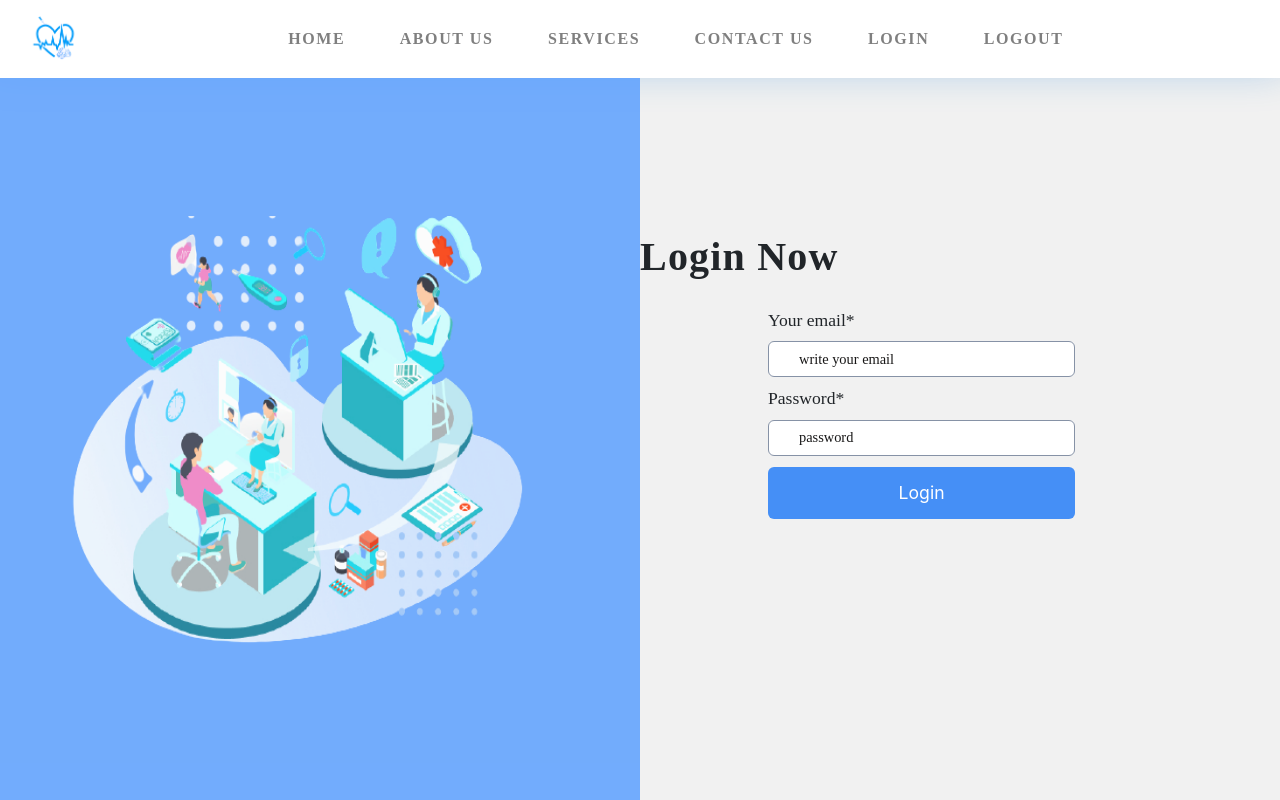
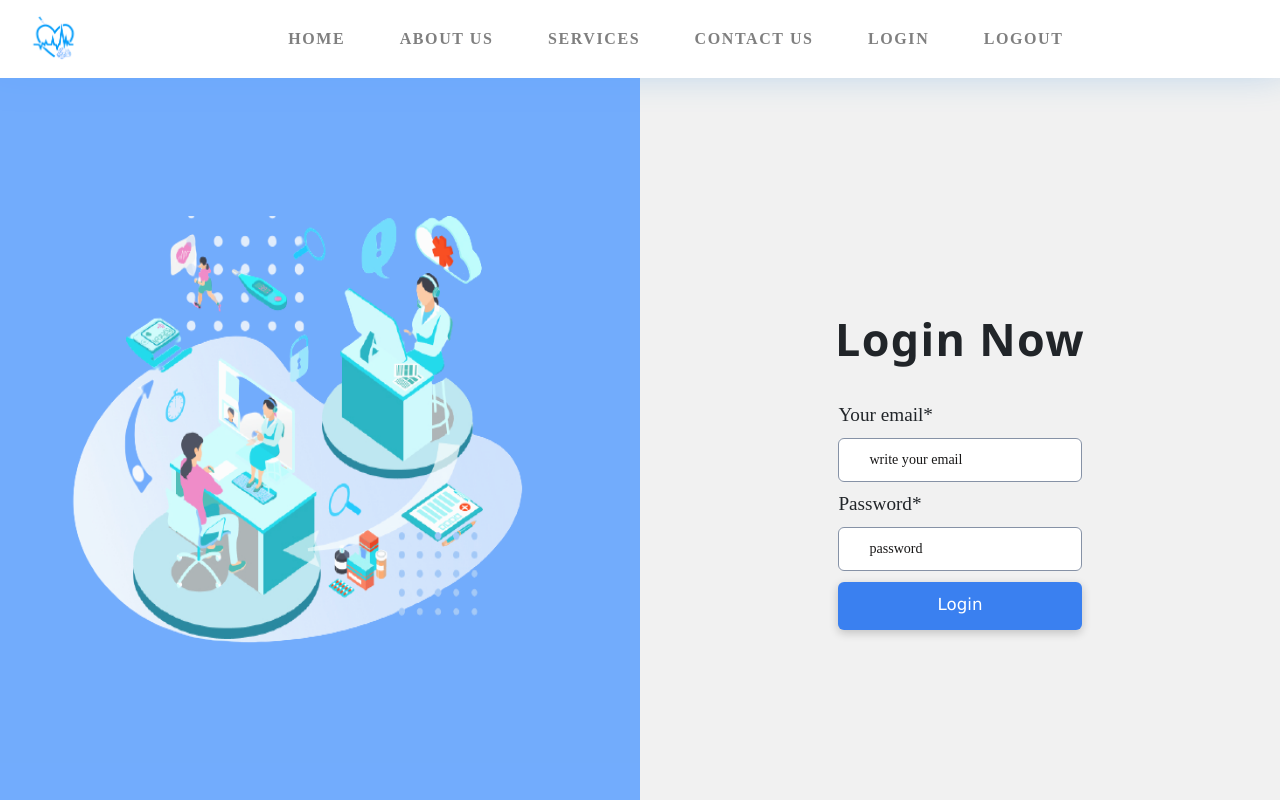
Before and after one commit to biley02/Medical-Record-Project, a React (Create React App) app in the folder medical-record/: page /user/login in a window 1280 px wide. Shown: the top 800 px of the page. Built offline with nearby package versions, Linux system fonts and the light colour scheme.

Commit message:
added flexbox to  loginpage

```diff
--- a/medical-record/src/components/UserSignIn.js
+++ b/medical-record/src/components/UserSignIn.js
@@ -21,7 +21,7 @@ const UserSignIn = () => {
     setloginDetails({ email: "", password: "" });
   };
   return (
-    <div>
+    <div id="ini">
       <div id="signupLeftImage">
         <img id="design" src={signUpLogo} alt="signupImage" />
       </div>
@@ -29,7 +29,7 @@ const UserSignIn = () => {
         <h2 id="heading2">Login Now</h2>
         <div id="Form1">
           <div id="details1">
-          <form onSubmit={loginSubmit}>
+          <form onSubmit={loginSubmit} id="d1">
             <label className="label2">Your email*</label>
             <input
               type="email"
--- a/medical-record/src/styles/login.css
+++ b/medical-record/src/styles/login.css
@@ -5,29 +5,34 @@ body {
     overflow-y: hidden;
     overflow-x: hidden;
 }
-
+#ini{
+	display: flex;
+	flex-direction: row;
+}
 #loginForm{
-	top:20vh;
-	position:relative;
+	display: flex;
+	flex-direction:column;
+	justify-content:center;
+	align-items:center;
+	/* position:relative; */
 	width:50vw;
 	height:100vh;
-	align-items: center;
-	text-align: left;
-	margin-left: 50vw;
+	/* margin-left: 50vw; */
 }
 
 #details1{
+	display: flex;
+	flex-direction: column;
+
     /* align-items: center; */
-    margin: 0 20%;
 }
 #heading2{
-	top:25vh;
-	font-family:Product Sans;
+	font-family:'Segoe UI', Tahoma, Geneva, Verdana, sans-serif;
 	font-weight: bold;
-	font-size:250% !important;
+	font-size:3.5vw !important;
 	line-height:50.95px;
 	letter-spacing: 0.03em;
-	margin-bottom: 3vh;
+	margin-bottom: 4.5vh;
 	/* margin-left: 16vw; */
 }
 #logInText{
@@ -37,23 +42,27 @@ body {
 	font-family:Product Sans;
 }
  .label2{
- 	display:block;
- 	font-size:1.1em;
+ 	display:flex;
+ 	font-size:1.2rem;
+
  }
  #submitbtn1{
- 	display:block;
+ 	display:flex;
  	margin-top:3px;
- 	width:24vw;
- 	height:6.5vh;
- 	background: #458FF6;
+ 	height:6vh;
+	width:19vw;
+ 	background: #3a80f0;
     border-radius: 6px;
     outline:none;
     border:none;
     color:#FFFFFF;
-    font-family:Inter;
-    text-align:center;
-	font-size:1.1em;
+    font-family:Geneva, Verdana, sans-serif;
+    align-items:center;
+	justify-content:center;
+	font-size:1.3vw;
 	cursor: pointer;
+	 box-shadow:
+         0 3px 10px rgb(0 0 0 / 0.2);
   }
   .signuplink-section{
     margin: 0 20% 0 15%;
@@ -89,7 +98,7 @@ body {
 		margin: 0;
 	}
 
-	#submitbtn1{
+	/* #submitbtn1{
 		width: 95%;
 	}
 	#heading2{
@@ -97,11 +106,7 @@ body {
 		text-align: center;
 		margin-left: 0;
 	}
-	#heading2{
-		margin-left: inherit;
-		/* text-align: center; */
-		margin-left: 0;
-	}
+ */
 	#loginForm{
 		margin-left:0vw;
 	}
@@ -114,6 +119,7 @@ body {
 	#loginForm{
 		margin-left:0vw;
 	}
+
 }
 @media screen and (max-width: 710px){
 	#signUpopt {
@@ -121,6 +127,14 @@ body {
 	}
 	#signUpLink{
 		font-size: 1rem;
+	}
+	#submitbtn1{
+		width: 98%;
+		margin-top: 2vh;
+		font-size: 2vw !important;
+	}
+	.LoginEmail {
+		font-size: 3.5vw !important;
 	}
 
  }
@@ -136,6 +150,7 @@ body {
 		display: grid;
 	}
 
+
 }
 @media screen and (max-width: 500px) {
 	#signupLeftImage{
@@ -150,10 +165,12 @@ body {
     }
 	#details1{
         margin: 0 11vw 1.5vh;
+		font-size:5vw !important
 	}
 	#submitbtn1{
-		width: 98%;
+		width: 100%;
 		margin-top: 2vh;
+		font-size: 4vw !important;
 	}
 	.signuplink-section{
 		display: block;
@@ -164,7 +181,7 @@ body {
 		 margin-top: 5vh;
 	 }
 	#heading2{
-        font-size: 200%;
+        font-size: 8vw !important;
     }
 
 }
@@ -179,6 +196,9 @@ body {
 		margin-top: 1vh;
 	}
 	#submitbtn1{
-		width: 90%;
+		width: 100%;
 	}
+	#heading2{
+        font-size: 8vw !important;
+    }
 }
--- a/medical-record/src/styles/signUp.css
+++ b/medical-record/src/styles/signUp.css
@@ -234,15 +234,16 @@ top:8px;
 }
 .inputDetails {
     display: inline-block;
-    width: 80%;
-    height: 4.5vh;
+    /* width: 80%; */
+    width:19vw;
+    height: 5.5vh;
     padding-left: 20px;
     padding-right: 39px;
     border-radius: 6px;
     outline: none;
     border: 1px solid #8692a6;
     margin-bottom: 1vh;
-    font-size: 90%;
+    font-size: 1.1vw;
 }
 #eyeIcon {
     margin-left: -45px;
```
